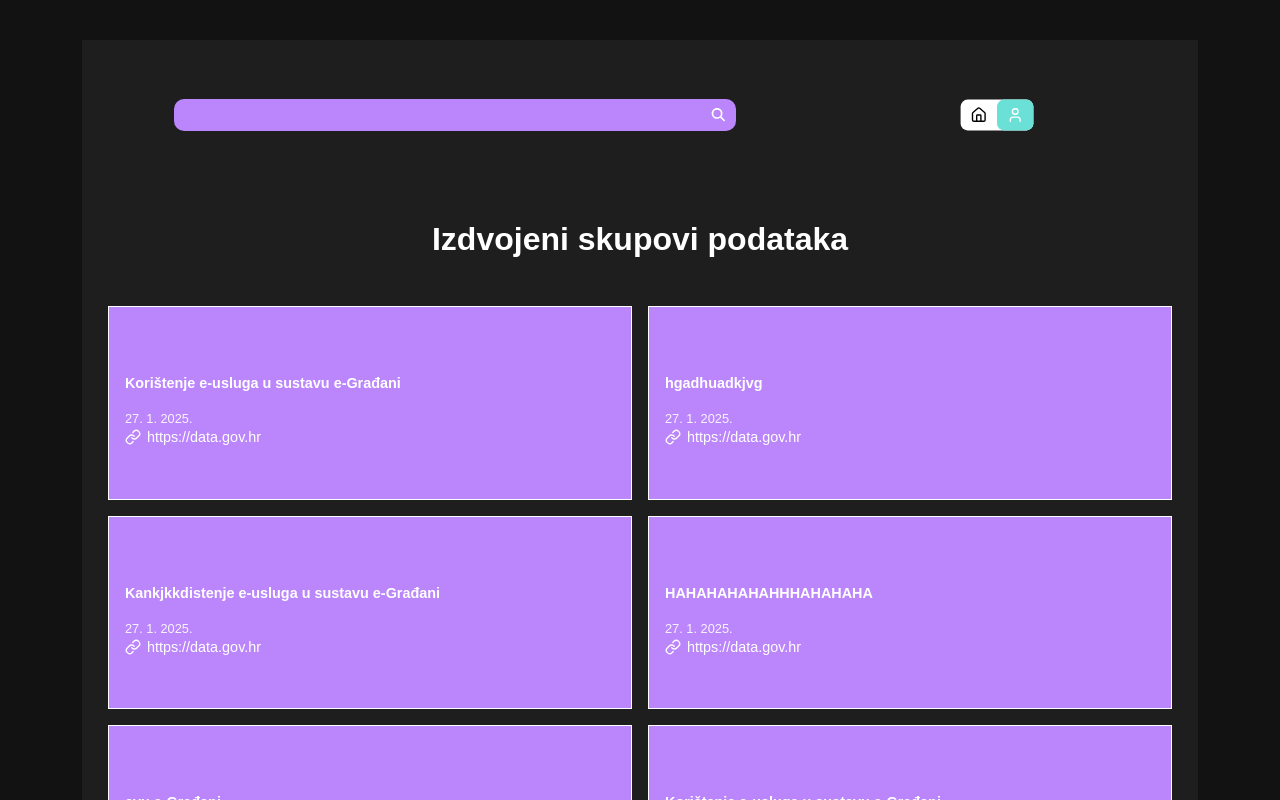
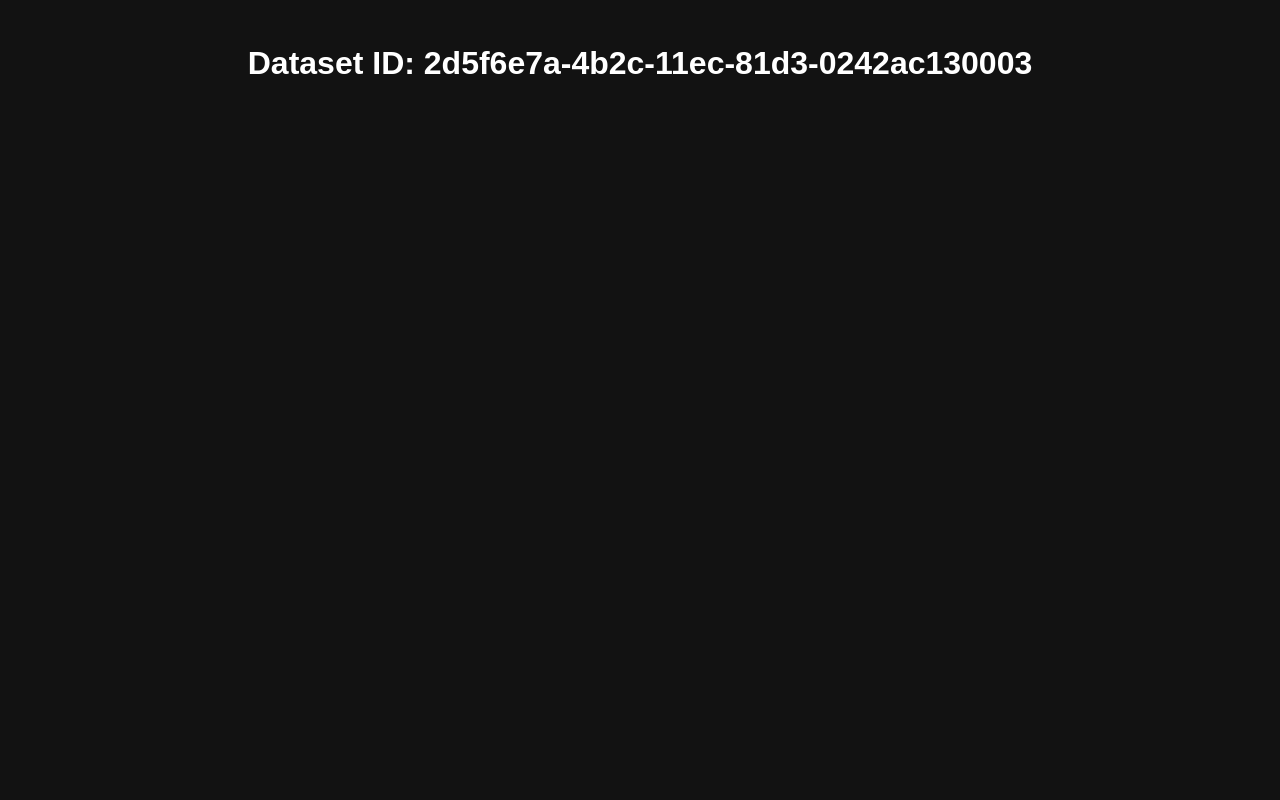
Before and after one commit to Luka147m/R-Gradani, a React (Vite) app in the folder frontend/: page /dataset/2d5f6e7a-4b2c-11ec-81d3-0242ac130003 in a window 1280 px wide. Shown: the top 800 px of the page. Built offline with nearby package versions, Linux system fonts and the light colour scheme.

Commit message:
Reworking the page, added routes

```diff
--- a/frontend/src/Analysis.tsx
+++ b/frontend/src/Analysis.tsx
@@ -1,5 +1,5 @@
 
-import './App.css'
+import './HomePage.css'
 import BasicAnaliza from './components/BasicAnaliza.tsx';
 
 class Analiza{
--- a/frontend/src/App.tsx
+++ b/frontend/src/App.tsx
@@ -1,61 +1,17 @@
-import { useState } from 'react'
-import { Home, User } from "lucide-react";
-import { FontAwesomeIcon } from '@fortawesome/react-fontawesome'
-import { faMagnifyingGlass } from '@fortawesome/free-solid-svg-icons/faMagnifyingGlass';
-import { IzdvojeniSkupoviPodataka } from './components/IzdvojeniSkupoviPodataka';
-
-
-
-function filterAnalyses(event: React.MouseEvent<HTMLButtonElement>) {
-    // Function to filter analyses based on search input
-    event.preventDefault();
-
-    const searchTerm = (document.querySelector('.search-input') as HTMLInputElement).value.toLowerCase();
-    const analyses = document.querySelectorAll('.skup-podataka-card');
-
-    analyses.forEach((analysis) => {
-      const title = analysis.querySelector('h3')?.textContent?.toLowerCase() || '';
-      if (title.includes(searchTerm)) {
-        (analysis as HTMLElement).style.display = 'block';
-      } else {
-        (analysis as HTMLElement).style.display = 'none';
-      }
-    });
-  }
-
-import './App.css'
+import { BrowserRouter as Router, Routes, Route } from "react-router-dom";
+import HomePage from "./pages/HomePage";
+import SearchPage from "./pages/SearchPage";
+import DatasetPage from "./pages/DatasetPage";
 
 function App() {
-
-  const [selected, setSelected] = useState<"home" | "profile">("profile");
-
   return (
-    <>
-      <div className="main-container">
-        <div className='search-home-profile-div'>
-          <form className="search">
-              <input type="text" className = "search-input"/>
-              <button className="search-button" type = "submit" onClick ={filterAnalyses}><FontAwesomeIcon icon={faMagnifyingGlass} /></button>
-          </form>
-          <div className="home-profile-selector">
-            <button
-              className={`selector-btn ${selected === "home" ? "active-home" : ""}`}
-              onClick={() => setSelected("home")}
-            >
-              <Home size={24} />
-            </button>
-
-            <button
-              className={`selector-btn profile-btn ${selected === "profile" ? "active-profile" : ""}`}
-              onClick={() => setSelected("profile")}
-            >
-              <User size={24} />
-            </button>
-          </div>
-        </div>
-        <IzdvojeniSkupoviPodataka />
-      </div>
-    </>
+    <Router>
+      <Routes>
+        <Route path="/" element={<HomePage />} />
+        <Route path="/search" element={<SearchPage />} />
+        <Route path="/dataset/:id" element={<DatasetPage />} />
+      </Routes>
+    </Router>
   );
 }
 
--- a/frontend/src/components/BasicAnaliza.tsx
+++ b/frontend/src/components/BasicAnaliza.tsx
@@ -1,7 +1,7 @@
 import React from 'react';
 import Analysis from '../Analysis.tsx';
 import InfoAnalize from '../info-analize.tsx';
-import '../App.css'
+import '../HomePage.css'
 
 interface BasicAnalizaProps {
     key: number;
--- a/frontend/src/components/IzdvojeniSkupoviPodataka.tsx
+++ b/frontend/src/components/IzdvojeniSkupoviPodataka.tsx
@@ -1,7 +1,7 @@
 import React from 'react';
 import { SkupPodatakaCard} from './SkupPodatakaCard';
 import './IzdvojeniSkupoviPodataka.css';
-import { Heading1 } from 'lucide-react';
+/* import { Heading1 } from 'lucide-react'; */
 
 export const IzdvojeniSkupoviPodataka = () => {
 
--- a/frontend/src/components/SkupPodatakaCard.tsx
+++ b/frontend/src/components/SkupPodatakaCard.tsx
@@ -1,8 +1,6 @@
-
 import { Link as LinkIcon } from "lucide-react";
-
+import { Link } from "react-router-dom";
 import React from 'react';
-import AnalizeSkupa from '../analize-skupa.tsx';
 
 interface SkupPodatakaCardProps {
     naslov: string;
@@ -10,21 +8,16 @@ interface SkupPodatakaCardProps {
     link: string;
 }
 
-function analysisInfo(event: React.MouseEvent<HTMLHeadingElement>, naslov: string) {
-    return AnalizeSkupa(naslov);
-}
-
-
 export const SkupPodatakaCard: React.FC<SkupPodatakaCardProps>= ({ naslov, datum, link }) => {
-
     return(
         <div className="skup-podataka-card">
-            <h3 onClick = {(e) => analysisInfo(e, naslov)}>{naslov}</h3>
-            <p className = "datum" >{datum}</p>
+            <Link to={`/dataset/${encodeURIComponent(naslov)}`} style={{color: 'white', textDecoration: 'none'}}>
+                <h3>{naslov}</h3>
+            </Link>
+            <p className="datum">{datum}</p>
             <a href={link} className="link">
-                <LinkIcon size = {16} />
+                <LinkIcon size={16} />
                 {link}
-
             </a>
         </div>
     )
--- a/frontend/src/info-analize.tsx
+++ b/frontend/src/info-analize.tsx
@@ -2,7 +2,7 @@
 import { StrictMode } from 'react'
 import { createRoot } from 'react-dom/client'
 import type { Analiza } from './Analysis.tsx'
-import './App.css'
+import './HomePage.css'
 
 function InfoAnalize(analiza: Analiza) {
 
--- /dev/null
+++ b/frontend/src/pages/DatasetPage.tsx
@@ -0,0 +1,7 @@
+import { useParams } from "react-router-dom";
+
+const DatasetPage = () => {
+  const { id } = useParams(); // npr. id = "123"
+  return <h1>Dataset ID: {id}</h1>;
+};
+export default DatasetPage;
--- /dev/null
+++ b/frontend/src/pages/HomePage.tsx
@@ -0,0 +1,62 @@
+import { useState } from 'react'
+import { Home, User } from "lucide-react";
+import { FontAwesomeIcon } from '@fortawesome/react-fontawesome'
+import { faMagnifyingGlass } from '@fortawesome/free-solid-svg-icons/faMagnifyingGlass';
+import { IzdvojeniSkupoviPodataka } from '../components/IzdvojeniSkupoviPodataka';
+
+
+
+function filterAnalyses(event: React.MouseEvent<HTMLButtonElement>) {
+
+    event.preventDefault();
+
+    const searchTerm = (document.querySelector('.search-input') as HTMLInputElement).value.toLowerCase();
+    const analyses = document.querySelectorAll('.skup-podataka-card');
+
+    analyses.forEach((analysis) => {
+      const title = analysis.querySelector('h3')?.textContent?.toLowerCase() || '';
+      if (title.includes(searchTerm)) {
+        (analysis as HTMLElement).style.display = 'block';
+      } else {
+        (analysis as HTMLElement).style.display = 'none';
+      }
+    });
+  }
+
+import '../HomePage.css'
+
+function HomePage() {
+
+  const [selected, setSelected] = useState<"home" | "profile">("home");
+
+  return (
+    <>
+      <div className="main-container">
+        <div className='search-home-profile-div'>
+          <form className="search">
+              <input type="text" className = "search-input"/>
+              <button className="search-button" type = "submit" onClick ={filterAnalyses}><FontAwesomeIcon icon={faMagnifyingGlass} /></button>
+          </form>
+          <div className="home-profile-selector">
+            <button
+              className={`selector-btn ${selected === "home" ? "active-home" : ""}`}
+              onClick={() => setSelected("home")}
+            >
+              <Home size={24} />
+            </button>
+
+            <button
+              className={`selector-btn profile-btn ${selected === "profile" ? "active-profile" : ""}`}
+              onClick={() => setSelected("profile")}
+            >
+              <User size={24} />
+            </button>
+          </div>
+        </div>
+        <IzdvojeniSkupoviPodataka />
+      </div>
+    </>
+  );
+}
+
+export default HomePage;
--- /dev/null
+++ b/frontend/src/pages/SearchPage.tsx
@@ -0,0 +1,10 @@
+
+function SearchPage() {
+    return (
+        <div>
+            Search Page
+        </div>
+    );
+}
+
+export default SearchPage;
```
Also changed, not shown: frontend/src/HomePage.css (renamed from frontend/src/App.css), 1 other file (tests, documents, lock files or other folders).
